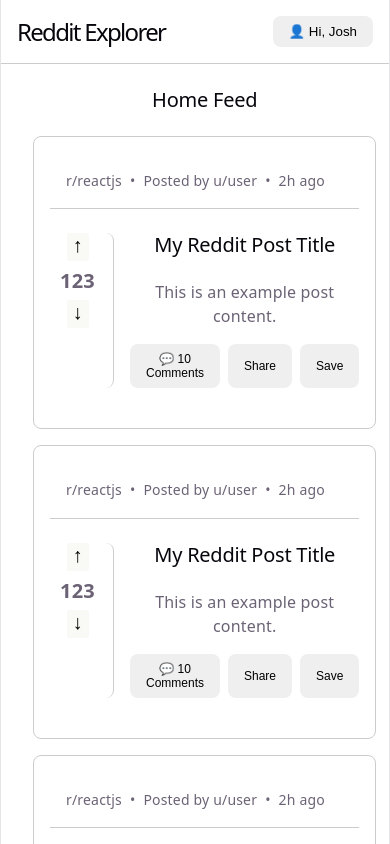
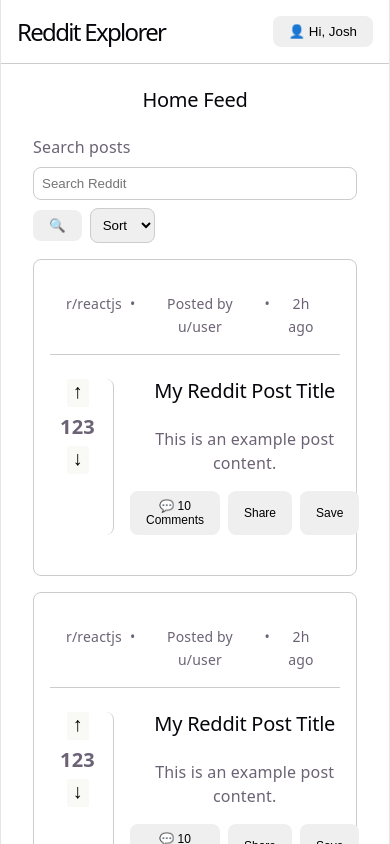
Before and after one commit to Gruthendiek/reddit-client, a React (Vite) app: page / in a window 390 px wide. Shown: the top 844 px of the page. Built offline with nearby package versions, Linux system fonts and the light colour scheme.

Commit message:
Build responsive feed controls

```diff
--- a/src/App.css
+++ b/src/App.css
@@ -1,3 +1,7 @@
+body {
+  overflow-x: hidden;
+}
+
 .app-layout {
   display: grid;
   grid-template-columns: 15.625rem 1fr;
@@ -9,6 +13,8 @@
 .main-feed {
   padding: 0.5rem 1rem;
   max-width: 50rem;
+  width: 100%;
+  min-width: 0;
 }
 
 .main-feed h2 {
--- a/src/App.jsx
+++ b/src/App.jsx
@@ -1,6 +1,7 @@
 import Header from "./components/Header/Header.jsx";
 import Sidebar from "./components/Sidebar/Sidebar.jsx";
 import PostCard from "./components/PostCard/PostCard.jsx";
+import FeedControls from "./components/FeedControls/FeedControls.jsx";
 import "./App.css";
 
 function App() {
@@ -11,6 +12,7 @@
         <Sidebar />
         <main className="main-feed">
           <h2>Home Feed</h2>
+          <FeedControls />
           <PostCard />
           <PostCard />
           <PostCard />
--- /dev/null
+++ b/src/components/FeedControls/FeedControls.css
@@ -0,0 +1,42 @@
+.feed-search {
+  display: flex;
+  align-items: center;
+  gap: 0.5rem;
+  margin-bottom: 1rem;
+}
+
+.feed-search input {
+  flex: 1;
+  padding: 0.5rem;
+  border: 0.0625rem solid #ccc;
+  border-radius: 0.5rem;
+}
+
+.feed-search button {
+  padding: 0.5rem 1rem;
+  border: none;
+  border-radius: 0.5rem;
+  cursor: pointer;
+  transition: transform 0.2s ease-in-out;
+}
+
+.feed-search button:hover {
+  background-color: #007bff;
+  transform: scale(1.05);
+}
+
+.feed-search select {
+  padding: 0.5rem;
+  border: 0.0625rem solid #ccc;
+  border-radius: 0.5rem;
+  outline: none;
+}
+
+@media (max-width: 768px) {
+  .feed-search {
+    flex-wrap: wrap;
+  }
+  .feed-search input {
+    flex-basis: 100%;
+  }
+}
--- /dev/null
+++ b/src/components/FeedControls/FeedControls.jsx
@@ -0,0 +1,18 @@
+import "./FeedControls.css";
+
+export default function FeedControls() {
+  return (
+    <form className="feed-search">
+      <label htmlFor="searchInput">Search posts</label>
+      <input type="text" id="searchInput" placeholder="Search Reddit" />
+      <button className="search-button">🔍</button>
+      <select>
+        <option value="">Sort</option>
+        <option value="best">Best</option>
+        <option value="hot">Hot</option>
+        <option value="new">New</option>
+        <option value="top">Top</option>
+      </select>
+    </form>
+  );
+}
--- a/src/index.css
+++ b/src/index.css
@@ -1,3 +1,7 @@
+* {
+  box-sizing: border-box;
+}
+
 :root {
   --text: #6b6375;
   --text-h: #08060d;
```
